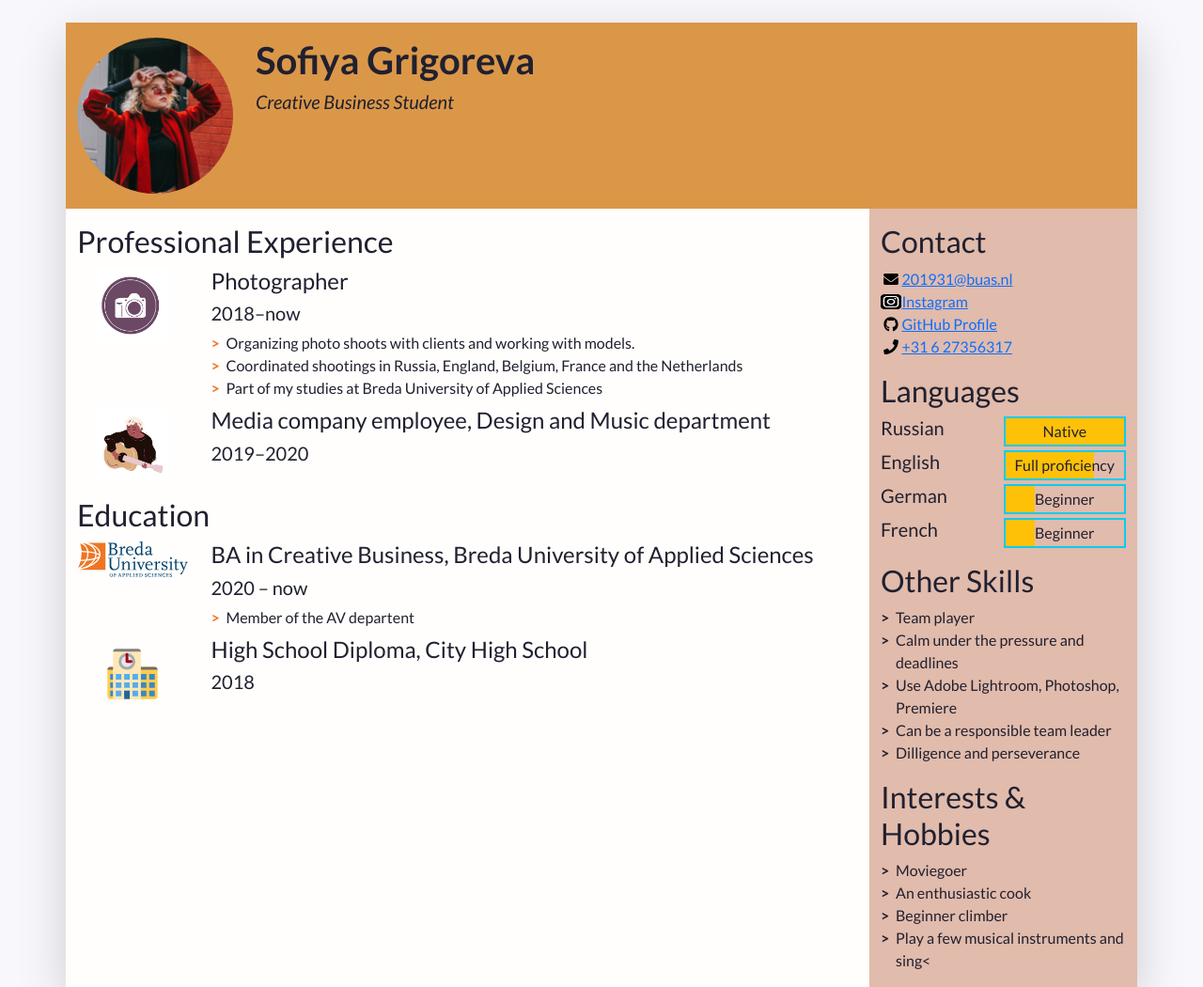
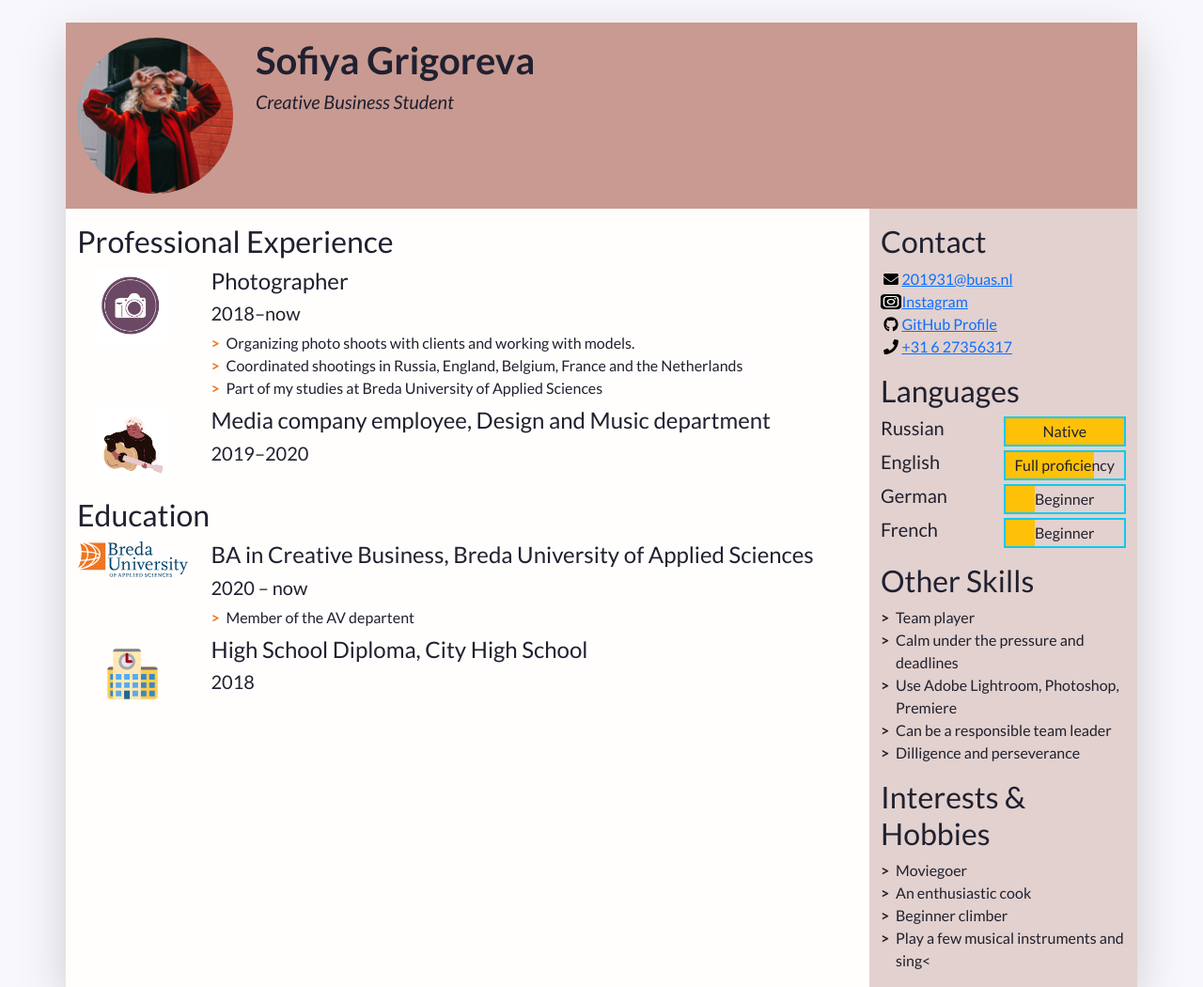
Before and after one commit to Sofiya201931/Sophie-Grigoreva-Try-2, a plain HTML site: page index.html in a window 1280 px wide. Shown: the top 1050 px of the page at 94% size. Drawn offline with nearby package versions, Linux system fonts and the light colour scheme.

Commit message:
changed colours 2

```diff
--- a/css/styles.css
+++ b/css/styles.css
@@ -53,12 +53,12 @@ body {
 
 .qiqi {
 
-background-color: #DB9748;
+background-color: #C99A91;
 
  }
 
 .another {
 
-background-color: #E1BBAB;
+background-color: #E2D1CE;
 
 }
```
